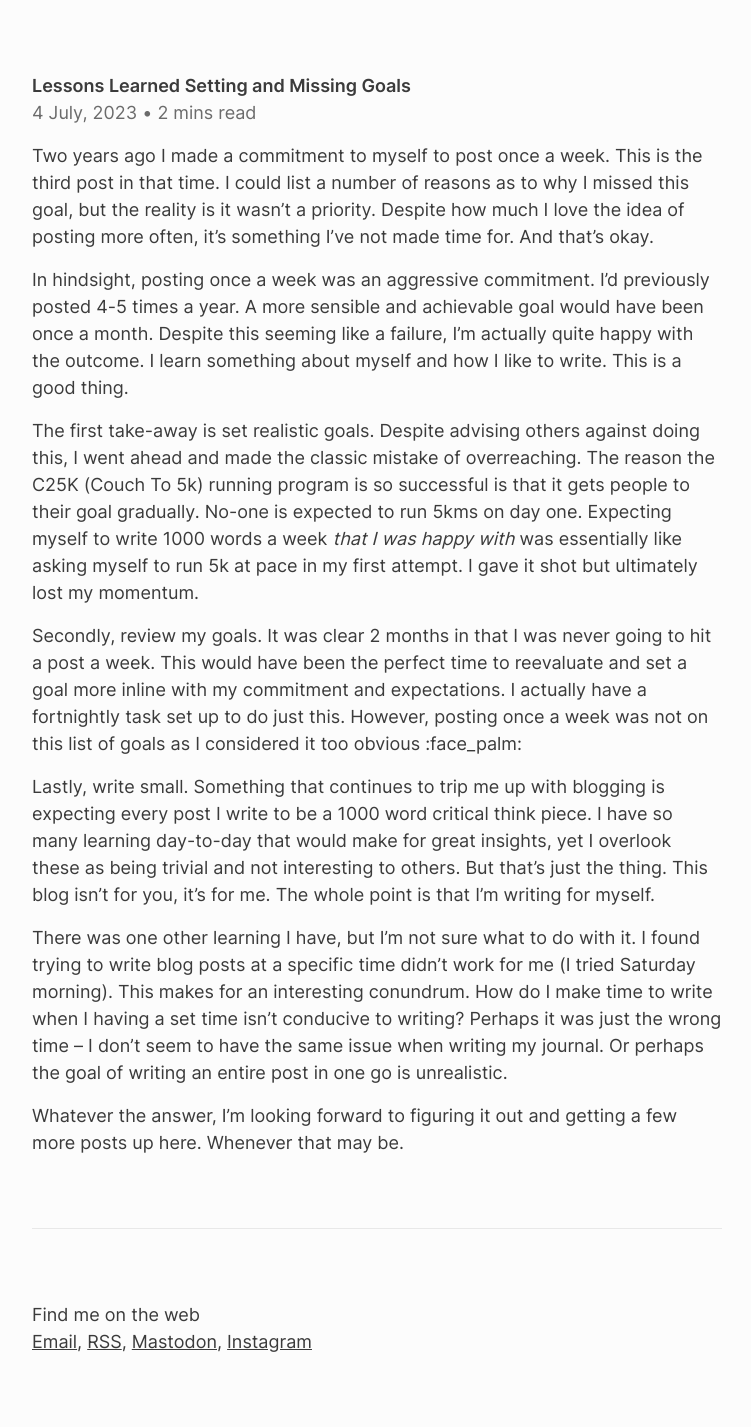
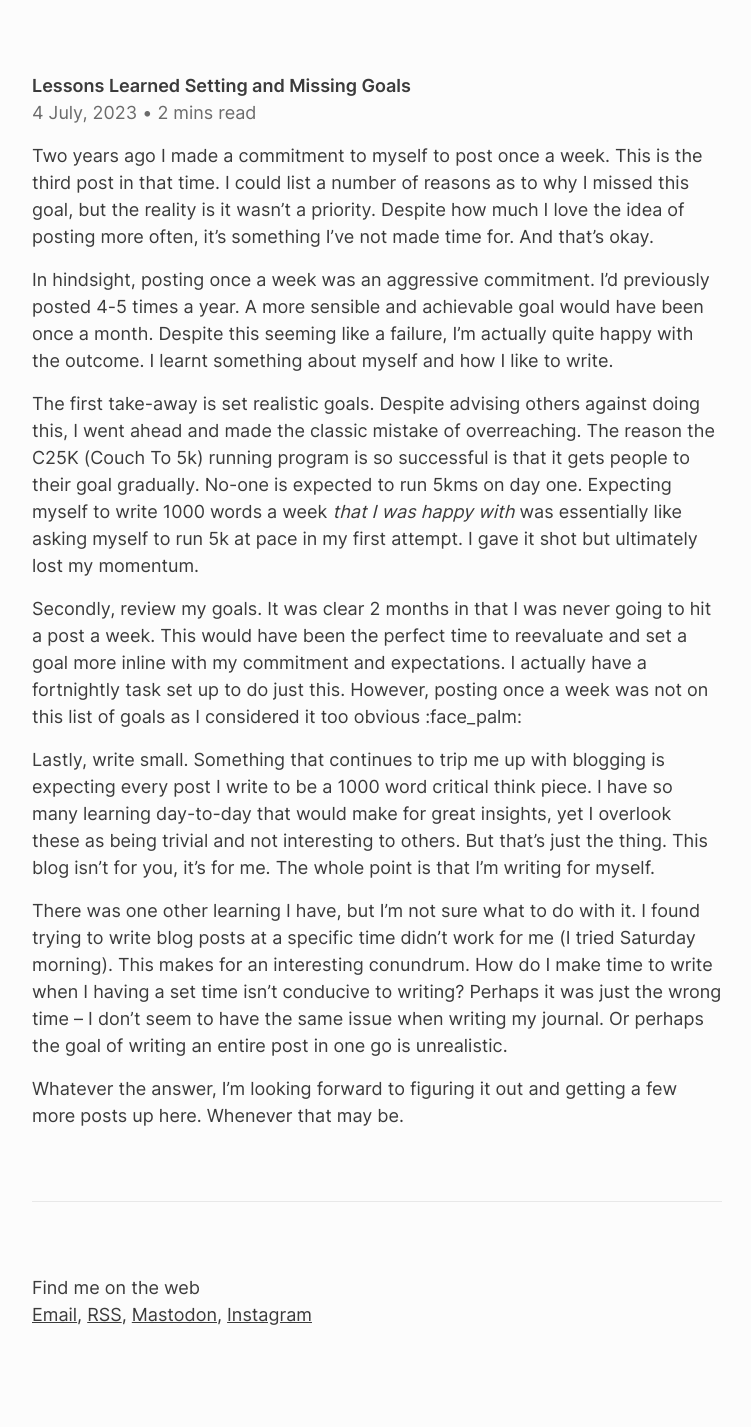
Before and after one commit to aaronmoodie/aaronmoodie.com, a Jekyll site: the page built from _posts/2023-07-04-lessons-learned-setting-and-missing-goals.md, in a window 1280 px wide. Shown: the whole page, without its empty margins (263-1014 px from the left). Built offline with Jekyll 4.4.1, drawn with Linux system fonts in a browser that asks for light colours; after the commit the page ends 1400 px from its top, so only the background shows below that.

Commit message:
Copy change

```diff
--- a/_posts/2023-07-04-lessons-learned-setting-and-missing-goals.md
+++ b/_posts/2023-07-04-lessons-learned-setting-and-missing-goals.md
@@ -8,7 +8,7 @@ categories: blog
 
 Two years ago I made a commitment to myself to post once a week. This is the third post in that time. I could list a number of reasons as to why I missed this goal, but the reality is it wasn't a priority. Despite how much I love the idea of posting more often, it's something I've not made time for. And that's okay.
 
-In hindsight, posting once a week was an aggressive commitment. I'd previously posted 4-5 times a year. A more sensible and achievable goal would have been once a month. Despite this seeming like a failure, I'm actually quite happy with the outcome. I learn something about myself and how I like to write. This is a good thing.
+In hindsight, posting once a week was an aggressive commitment. I'd previously posted 4-5 times a year. A more sensible and achievable goal would have been once a month. Despite this seeming like a failure, I'm actually quite happy with the outcome. I learnt something about myself and how I like to write.
 
 The first take-away is set realistic goals. Despite advising others against doing this, I went ahead and made the classic mistake of overreaching. The reason the C25K (Couch To 5k) running program is so successful is that it gets people to their goal gradually. No-one is expected to run 5kms on day one. Expecting myself to write 1000 words a week _that I was happy with_ was essentially like asking myself to run 5k at pace in my first attempt. I gave it shot but ultimately lost my momentum.
 
```
